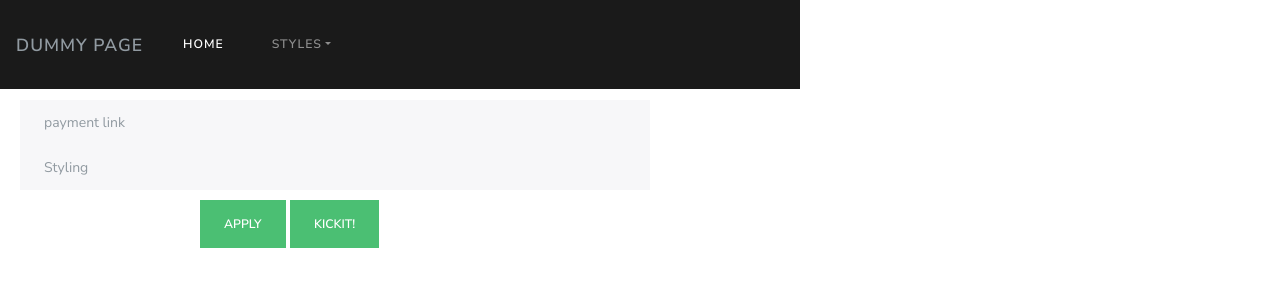
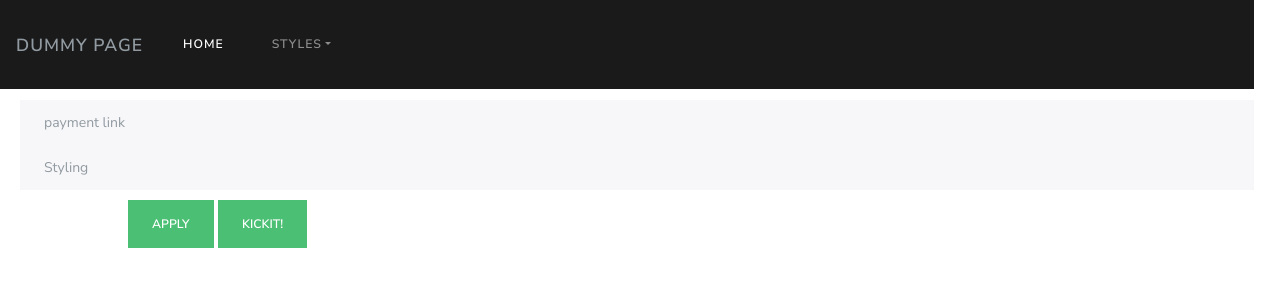
Before and after one commit to Xillians/dummyShop, a website: page index.html in a window 1280 px wide. Shown: the top 303 px of the page. Drawn offline with Linux system fonts and the light colour scheme.

Commit message:
Fixing aesthetic a little bit.

```diff
--- a/styles/styles.css
+++ b/styles/styles.css
@@ -9,7 +9,7 @@
 
 .input {
     position: relative;
-    width: 650px;
+    width: 98%;
     height: 100px;
     padding-left: 20px;
 }
@@ -18,12 +18,12 @@
     position: relative;
     width: 400px;
     height: 100px;
-    padding-left: 200px;
+    padding-left: 10%;
 }
 
 .navigation {
     position: relative;
-    width: 800px;
+    width: 98%;
     height: 100px;
 }
 
```
